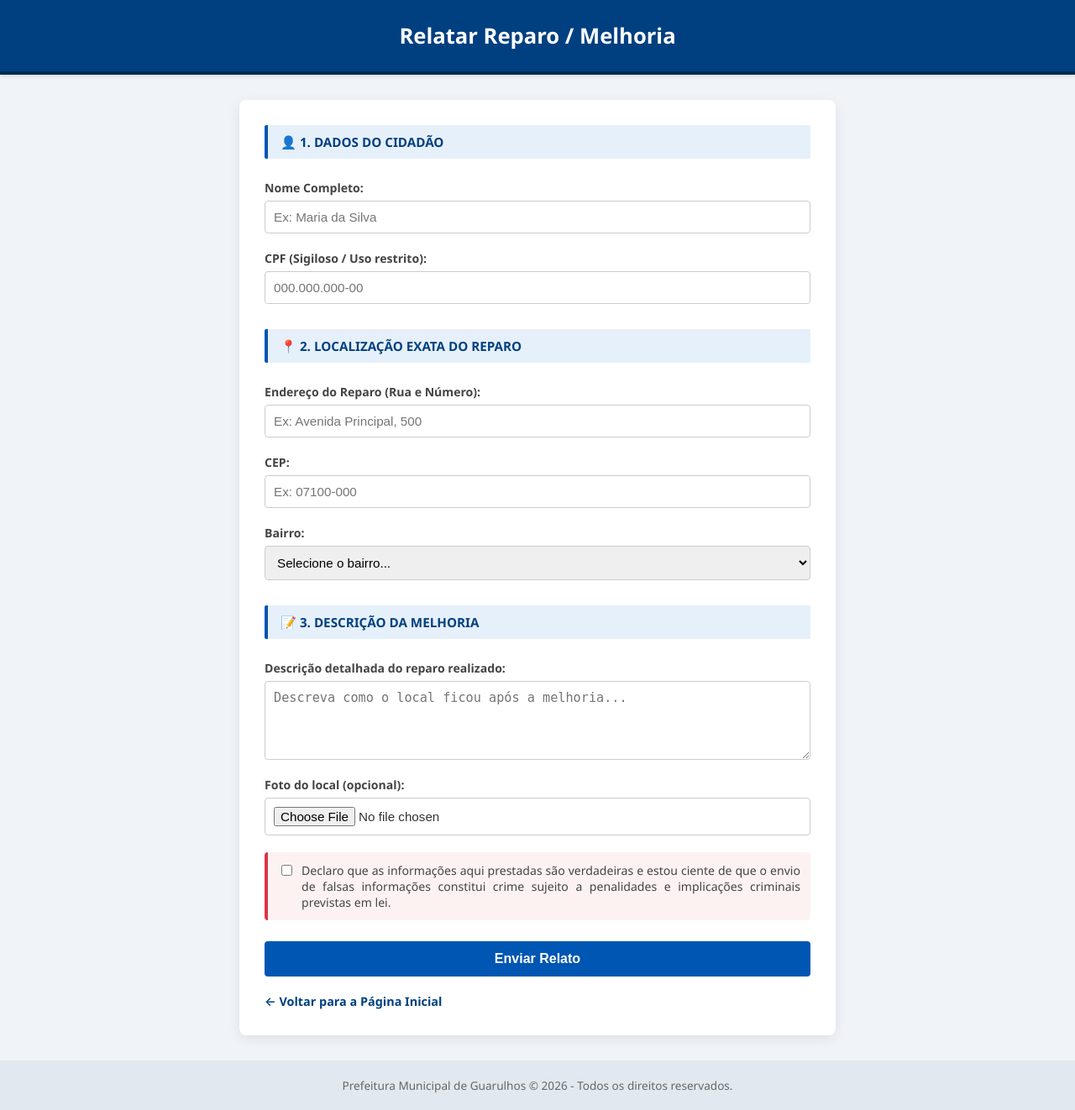
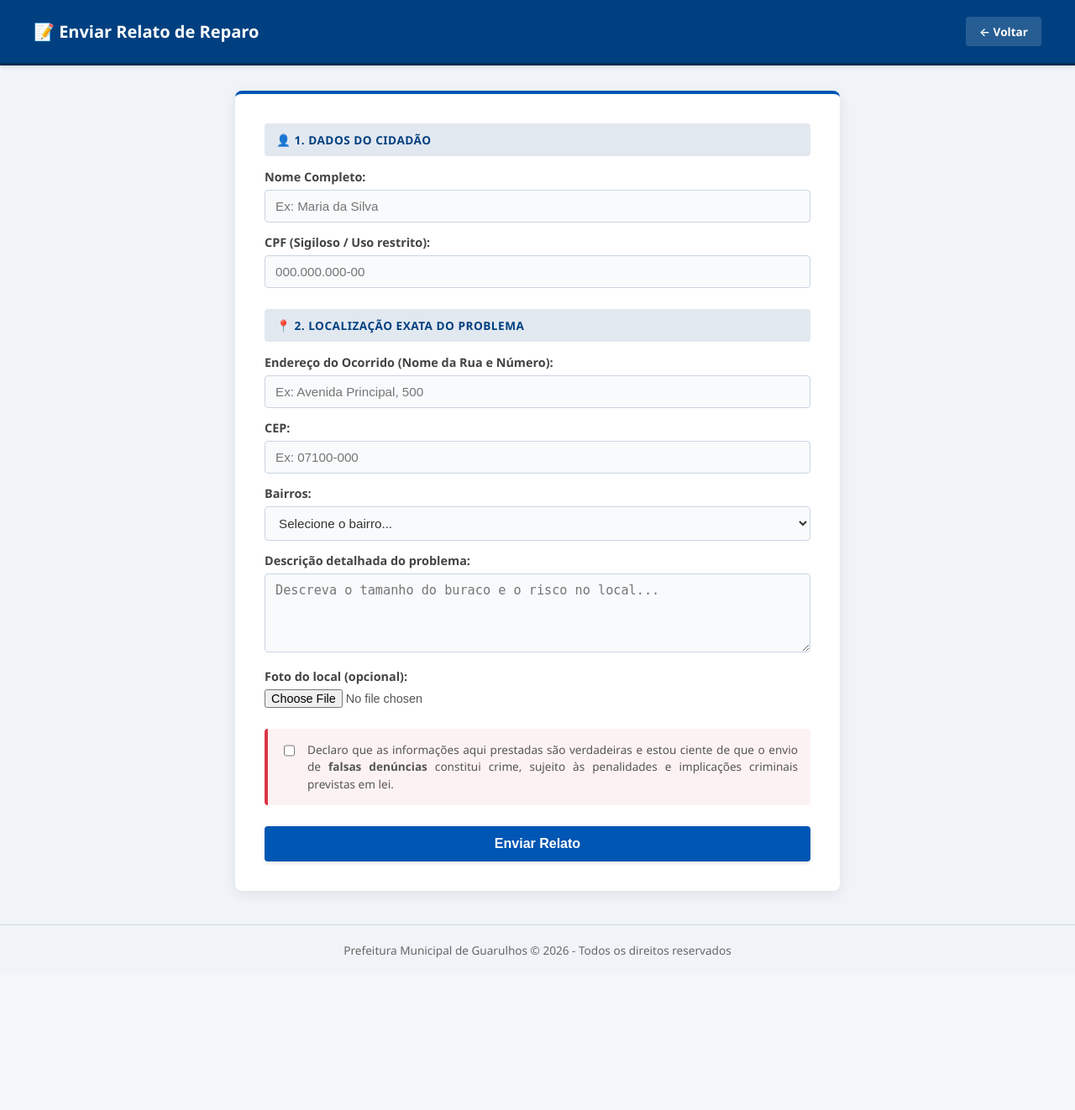
Before and after one commit to BiancaJamas/sistema-buraco-zero1, a Flask app: page /reparo in a window 1280 px wide. Shown: the whole page at 84% size. After the commit the page ends 1141 px from the top, so only its background shows below. Run offline with Flask 3, Linux system fonts and the light colour scheme.

Commit message:
Novas melhorias no Buraco Zero

```diff
--- a/templates/painel.html
+++ b/templates/painel.html
@@ -100,6 +100,11 @@
         </div>
     </div>
 
+    <!-- Rodapé adicionado -->
+    <footer style="text-align: center; padding: 20px; color: #666; font-size: 0.85rem; border-top: 1px solid #cbd5e1; margin-top: 40px;">
+        Prefeitura Municipal de Guarulhos &copy; 2026 - Todos os direitos reservados
+    </footer>
+
     <script src="https://unpkg.com/leaflet@1.9.4/dist/leaflet.js"></script>
     <script>
         var mapa = L.map('mapa-ocorrencias').setView([-23.4628, -46.5333], 12);
--- a/templates/reparo.html
+++ b/templates/reparo.html
@@ -3,150 +3,129 @@
 <head>
     <meta charset="UTF-8">
     <meta name="viewport" content="width=device-width, initial-scale=1.0">
-    <title>Buraco Zero - Relatar Reparo</title>
+    <title>Buraco Zero - Novo Relato</title>
     <style>
         :root { --primary: #004080; --primary-dark: #002b55; --accent: #0056b3; --bg: #f0f4f8; --card-bg: #ffffff; --text: #333333; }
-        body { font-family: 'Segoe UI', system-ui, -apple-system, sans-serif; background-color: var(--bg); margin: 0; color: var(--text); display: flex; flex-direction: column; min-height: 100vh; }
-        header { background: var(--primary); color: white; padding: 25px 20px; text-align: center; border-bottom: 4px solid #002b55; box-shadow: 0 2px 4px rgba(0,0,0,0.1); }
-        header h1 { margin: 0; font-size: 1.6rem; font-weight: 700; }
+        body { font-family: 'Segoe UI', system-ui, -apple-system, sans-serif; background-color: var(--bg); margin: 0; color: var(--text); }
+        header { background-color: var(--primary); color: white; padding: 20px 40px; display: flex; justify-content: space-between; align-items: center; border-bottom: 3px solid var(--primary-dark); box-shadow: 0 2px 4px rgba(0,0,0,0.1); }
+        header h1 { margin: 0; font-size: 1.25rem; font-weight: 600; }
+        .btn-voltar { background: rgba(255,255,255,0.15); color: white; padding: 8px 16px; text-decoration: none; border-radius: 4px; font-size: 0.85rem; font-weight: 600; transition: background 0.2s; }
+        .btn-voltar:hover { background: rgba(255,255,255,0.3); }
 
-        .container { max-width: 650px; margin: 30px auto; padding: 30px; background: var(--card-bg); border-radius: 8px; box-shadow: 0 4px 15px rgba(0,0,0,0.08); }
+        .container { max-width: 650px; margin: 30px auto; background: var(--card-bg); padding: 35px; border-radius: 8px; box-shadow: 0 4px 15px rgba(0,0,0,0.08); border-top: 4px solid var(--accent); }
 
-        form { display: flex; flex-direction: column; gap: 20px; text-align: left; }
+        .secao-titulo { display: flex; align-items: center; gap: 8px; background: #e2e8f0; padding: 10px 14px; margin-top: 25px; margin-bottom: 15px; font-size: 0.85rem; font-weight: 700; color: var(--primary); border-radius: 4px; text-transform: uppercase; letter-spacing: 0.5px; }
+        .secao-titulo:first-of-type { margin-top: 0; }
 
-        .secao-titulo {
-            background-color: #e6f0fa;
-            color: var(--primary);
-            padding: 10px 15px;
-            font-weight: 700;
-            font-size: 0.95rem;
-            border-left: 4px solid var(--accent);
-            border-radius: 2px;
-            margin-bottom: 5px;
-        }
+        label { display: block; margin-top: 14px; font-weight: 600; font-size: 0.9rem; color: #444444; }
+        input[type="text"], select, textarea { width: 100%; padding: 10px 12px; margin-top: 6px; border: 1px solid #cbd5e1; border-radius: 4px; box-sizing: border-box; font-size: 0.95rem; color: var(--text); background: #f8fafc; transition: border-color 0.2s; }
+        input[type="text"]:focus, select:focus, textarea:focus { outline: none; border-color: var(--accent); background: white; box-shadow: 0 0 0 2px rgba(0,86,179,0.15); }
 
-        .campo-grupo { display: flex; flex-direction: column; gap: 6px; }
+        input[type="file"] { margin-top: 6px; font-size: 0.9rem; color: #555555; }
 
-        label { font-weight: 600; font-size: 0.88rem; color: #444; }
+        #campo-outro-bairro { display: none; margin-top: 10px; animation: fadeIn 0.3s ease; }
+        @keyframes fadeIn { from { opacity: 0; transform: translateY(-4px); } to { opacity: 1; transform: translateY(0); } }
 
-        input[type="text"], select, textarea, input[type="file"] { width: 100%; padding: 10px; border: 1px solid #ccc; border-radius: 4px; font-size: 0.95rem; box-sizing: border-box; }
+        /* Caixa de aviso com destaque vermelho */
+        .termo-box { background: #fdf2f2; border-left: 4px solid #dc3545; padding: 15px; border-radius: 4px; margin-top: 25px; display: flex; align-items: flex-start; gap: 12px; }
+        .termo-box input[type="checkbox"] { width: 18px; height: 18px; margin-top: 2px; accent-color: var(--accent); cursor: pointer; }
+        .termo-box label { margin-top: 0; font-size: 0.85rem; font-weight: normal; color: #555555; line-height: 1.5; cursor: pointer; text-align: justify; }
 
-        input[type="text"]:focus, select:focus, textarea:focus { border-color: var(--accent); outline: none; box-shadow: 0 0 5px rgba(0,86,179,0.3); }
-
-        /* Caixa de aviso com borda e fundo vermelhos */
-        .aviso-legal { background-color: #fdf2f2; border-left: 4px solid #dc3545; padding: 12px; font-size: 0.82rem; color: #555; text-align: justify; border-radius: 4px; }
-        .aviso-legal label { display: flex; align-items: flex-start; gap: 8px; cursor: pointer; font-weight: normal; }
-
-        .btn-enviar { background: var(--accent); color: white; padding: 12px; border: none; border-radius: 4px; font-weight: 600; font-size: 1rem; cursor: pointer; transition: background 0.2s; margin-top: 5px; }
-        .btn-enviar:hover { background: var(--primary-dark); }
-
-        .voltar { display: inline-block; margin-top: 20px; color: var(--primary); text-decoration: none; font-weight: 600; font-size: 0.9rem; }
-        .voltar:hover { text-decoration: underline; }
-
-        footer { margin-top: auto; text-align: center; padding: 20px; color: #666666; font-size: 0.85rem; background: #e2e8f0; }
+        button[type="submit"] { background: var(--accent); color: white; border: none; padding: 12px; margin-top: 25px; width: 100%; border-radius: 4px; font-size: 1rem; font-weight: 600; cursor: pointer; transition: background 0.2s; box-shadow: 0 2px 5px rgba(0,0,0,0.1); }
+        button[type="submit"]:hover { background: var(--primary-dark); }
     </style>
 </head>
 <body>
     <header>
-        <h1>Relatar Reparo / Melhoria</h1>
+        <h1>📝 Enviar Relato de Reparo</h1>
+        <a href="/" class="btn-voltar" aria-label="Voltar para a página principal">← Voltar</a>
     </header>
+    <div class="container">
+        <form action="/denuncia" method="POST" enctype="multipart/form-data">
 
-    <div class="container">
-        <form action="{{ url_for('reparo') }}" method="POST" enctype="multipart/form-data">
+            <div class="secao-titulo" aria-hidden="true">👤 1. Dados do Cidadão</div>
 
-            <!-- SEÇÃO 1: DADOS DO CIDADÃO -->
-            <div class="secao-titulo">👤 1. DADOS DO CIDADÃO</div>
+            <label for="nome">Nome Completo:</label>
+            <input type="text" id="nome" name="nome" required placeholder="Ex: Maria da Silva" aria-label="Nome Completo">
 
-            <div class="campo-grupo">
-                <label for="nome">Nome Completo:</label>
-                <input type="text" id="nome" name="nome" required placeholder="Ex: Maria da Silva">
+            <label for="cpf">CPF (Sigiloso / Uso restrito):</label>
+            <input type="text" id="cpf" name="cpf" required placeholder="000.000.000-00" maxlength="14" aria-label="CPF, dado sigiloso e de uso restrito">
+
+            <div class="secao-titulo" aria-hidden="true">📍 2. Localização Exata do Problema</div>
+
+            <label for="localizacao">Endereço do Ocorrido (Nome da Rua e Número):</label>
+            <input type="text" id="localizacao" name="localizacao" required placeholder="Ex: Avenida Principal, 500" aria-label="Endereço do Ocorrido, Nome da Rua e Número" onchange="buscarCoordenadasGPS()">
+
+            <label for="input-cep">CEP:</label>
+            <input type="text" id="input-cep" name="cep" placeholder="Ex: 07100-000" maxlength="9" aria-label="Código de Endereçamento Postal, CEP">
+
+            <label for="select-bairro">Bairros:</label>
+            <select name="bairro" id="select-bairro" required onchange="verificarOutroBairro(this)" aria-label="Selecione o bairro">
+                <option value="">Selecione o bairro...</option>
+                <option value="Centro">Centro</option>
+                <option value="Gopoúva">Gopoúva</option>
+                <option value="Vila Augusta">Vila Augusta</option>
+                <option value="Vila Galvão">Vila Galvão</option>
+                <option value="Torres Tibagy">Torres Tibagy</option>
+                <option value="Macedo">Macedo</option>
+                <option value="Bela Vista">Bela Vista</option>
+                <option value="Bom Clima">Bom Clima</option>
+                <option value="Jardim Tranquilidade">Jardim Tranquilidade</option>
+                <option value="Vila Fátima">Vila Fátima</option>
+                <option value="Pimentas">Pimentas</option>
+                <option value="Jardim Bela Vista (Pimentas)">Jardim Bela Vista (Pimentas)</option>
+                <option value="Parque Jurema">Parque Jurema</option>
+                <option value="Parque Alvorada">Parque Alvorada</option>
+                <option value="Vila Paraíso">Vila Paraíso</option>
+                <option value="Cumbica">Cumbica</option>
+                <option value="Cidade Industrial Satélite">Cidade Industrial Satélite</option>
+                <option value="Vila Nova Cumbica">Vila Nova Cumbica</option>
+                <option value="Parque Uirapuru">Parque Uirapuru</option>
+                <option value="Bonsucesso">Bonsucesso</option>
+                <option value="Água Chata">Água Chata</option>
+                <option value="Scaffid">Scaffid</option>
+                <option value="Taboão">Taboão</option>
+                <option value="Vila Rio de Janeiro">Vila Rio de Janeiro</option>
+                <option value="Morros">Morros</option>
+                <option value="Fortaleza">Fortaleza</option>
+                <option value="São João">São João</option>
+                <option value="Inocoop">Inocoop</option>
+                <option value="Cabuçu">Cabuçu</option>
+                <option value="Monte Carmelo">Monte Carmelo</option>
+                <option value="Palmital">Palmital</option>
+                <option value="Outro Bairro">Outro Bairro (Digitar manualmente)</option>
+            </select>
+
+            <div id="campo-outro-bairro">
+                <label for="input-outro-bairro" style="color: var(--accent);">Qual é o nome do bairro?</label>
+                <input type="text" id="input-outro-bairro" name="outro_bairro" placeholder="Digite o nome do bairro aqui" aria-label="Digite o nome do outro bairro manualmente" onchange="buscarCoordenadasGPS()">
             </div>
 
-            <div class="campo-grupo">
-                <label for="cpf">CPF (Sigiloso / Uso restrito):</label>
-                <input type="text" id="cpf" name="cpf" required placeholder="000.000.000-00" maxlength="14">
-            </div>
+            <label for="descricao">Descrição detalhada do problema:</label>
+            <textarea id="descricao" name="descricao" rows="4" required placeholder="Descreva o tamanho do buraco e o risco no local..." aria-label="Descrição detalhada do problema"></textarea>
 
-            <!-- SEÇÃO 2: LOCALIZAÇÃO DO REPARO -->
-            <div class="secao-titulo" style="margin-top: 10px;">📍 2. LOCALIZAÇÃO EXATA DO REPARO</div>
+            <label for="foto">Foto do local (opcional):</label>
+            <input type="file" id="foto" name="foto" accept="image/*" aria-label="Enviar Foto do local, opcional">
 
-            <!-- Endereço da rua e número primeiro -->
-            <div class="campo-grupo">
-                <label for="localizacao">Endereço do Reparo (Rua e Número):</label>
-                <input type="text" id="localizacao" name="localizacao" required placeholder="Ex: Avenida Principal, 500">
-            </div>
-
-            <!-- CEP embaixo para preenchimento manual -->
-            <div class="campo-grupo">
-                <label for="cep">CEP:</label>
-                <input type="text" id="cep" name="cep" required placeholder="Ex: 07100-000" maxlength="9">
-            </div>
-
-            <div class="campo-grupo">
-                <label for="bairro">Bairro:</label>
-                <select id="bairro-select" name="bairro_select" required onchange="verificarOutroBairro(this)">
-                    <option value="">Selecione o bairro...</option>
-                    <option value="Cabuçu">Cabuçu</option>
-                    <option value="Cecap">Cecap</option>
-                    <option value="Centro">Centro</option>
-                    <option value="Cocaia">Cocaia</option>
-                    <option value="Bonsucesso">Bonsucesso</option>
-                    <option value="Cumbica">Cumbica</option>
-                    <option value="Gopoúva">Gopoúva</option>
-                    <option value="Inocoop">Inocoop</option>
-                    <option value="Itapegica">Itapegica</option>
-                    <option value="Jardim Presidente Dutra">Jardim Presidente Dutra</option>
-                    <option value="Jardim Tranquilidade">Jardim Tranquilidade</option>
-                    <option value="Maia">Maia</option>
-                    <option value="Paraventi">Paraventi</option>
-                    <option value="Pimentas">Pimentas</option>
-                    <option value="Ponte Grande">Ponte Grande</option>
-                    <option value="Taboão">Taboão</option>
-                    <option value="Torres Tibagy">Torres Tibagy</option>
-                    <option value="Vila Augusta">Vila Augusta</option>
-                    <option value="Vila Endres">Vila Endres</option>
-                    <option value="Vila Galvão">Vila Galvão</option>
-                    <option value="Outro">Outro (Digitar manualmente)</option>
-                </select>
-
-                <!-- Campo de texto que aparece caso selecione "Outro" -->
-                <input type="text" id="bairro-manual" name="bairro" placeholder="Digite o nome do bairro" style="display: none; margin-top: 8px;">
-            </div>
-
-            <!-- SEÇÃO 3: DESCRIÇÃO DO REPARO -->
-            <div class="secao-titulo" style="margin-top: 10px;">📝 3. DESCRIÇÃO DA MELHORIA</div>
-
-            <div class="campo-grupo">
-                <label for="descricao">Descrição detalhada do reparo realizado:</label>
-                <textarea id="descricao" name="descricao" rows="4" required placeholder="Descreva como o local ficou após a melhoria..."></textarea>
-            </div>
-
-            <div class="campo-grupo">
-                <label for="foto">Foto do local (opcional):</label>
-                <input type="file" id="foto" name="foto" accept="image/*">
-            </div>
-
-            <!-- Caixa de verificação do aviso legal (com destaque vermelho) -->
-            <div class="aviso-legal">
-                <label>
-                    <input type="checkbox" required style="margin-top: 3px;">
-                    <span>Declaro que as informações aqui prestadas são verdadeiras e estou ciente de que o envio de falsas informações constitui crime sujeito a penalidades e implicações criminais previstas em lei.</span>
+            <div class="termo-box">
+                <input type="checkbox" id="aceite_termos" name="aceite_termos" required aria-label="Concordo com os termos de veracidade das informações">
+                <label for="aceite_termos">
+                    Declaro que as informações aqui prestadas são verdadeiras e estou ciente de que o envio de <strong>falsas denúncias</strong> constitui crime, sujeito às penalidades e implicações criminais previstas em lei.
                 </label>
             </div>
 
-            <!-- Botão limpo e direto -->
-            <button type="submit" class="btn-enviar">Enviar Relato</button>
+            <input type="hidden" id="input-latitude" name="latitude" value="-23.4628">
+            <input type="hidden" id="input-longitude" name="longitude" value="-46.5333">
+
+            <button type="submit">Enviar Relato</button>
         </form>
-
-        <a href="{{ url_for('index') }}" class="voltar">&larr; Voltar para a Página Inicial</a>
     </div>
 
-    <footer>
-        Prefeitura Municipal de Guarulhos &copy; 2026 - Todos os direitos reservados.
+    <footer style="text-align: center; padding: 20px; color: #666; font-size: 0.85rem; border-top: 1px solid #cbd5e1; margin-top: 40px;">
+        Prefeitura Municipal de Guarulhos &copy; 2026 - Todos os direitos reservados
     </footer>
 
     <script>
-        // Máscara automática para o CPF (000.000.000-00)
         document.getElementById('cpf').addEventListener('input', function (e) {
             let value = e.target.value.replace(/\D/g, "");
             if (value.length > 9) {
@@ -159,8 +138,7 @@
             e.target.value = value;
         });
 
-        // Máscara automática para o CEP (00000-000)
-        document.getElementById('cep').addEventListener('input', function (e) {
+        document.getElementById('input-cep').addEventListener('input', function (e) {
             let value = e.target.value.replace(/\D/g, "");
             if (value.length > 5) {
                 value = value.replace(/^(\d{5})(\d{1,3}).*/, "$1-$2");
@@ -168,18 +146,88 @@
             e.target.value = value;
         });
 
+        document.getElementById('input-cep').addEventListener('blur', function() {
+            let cep = this.value.replace(/\D/g, '');
+            if (cep.length === 8) {
+                fetch(`https://viacep.com.br/ws/${cep}/json/`)
+                    .then(response => response.json())
+                    .then(data => {
+                        if (!data.erro) {
+                            document.querySelector('input[name="localizacao"]').value = data.logradouro + ", ";
+                            let selectBairro = document.getElementById('select-bairro');
+                            if (selectBairro) {
+                                for (let i = 0; i < selectBairro.options.length; i++) {
+                                    if (selectBairro.options[i].text.toLowerCase() === data.bairro.toLowerCase()) {
+                                        selectBairro.selectedIndex = i;
+                                        break;
+                                    }
+                                }
+                            }
+                            buscarCoordenadasGPS();
+                        } else {
+                            alert("CEP não encontrado.");
+                        }
+                    })
+                    .catch(error => console.log('Erro ao buscar CEP:', error));
+            }
+        });
+
         function verificarOutroBairro(select) {
-            var inputManual = document.getElementById('bairro-manual');
-            if (select.value === 'Outro') {
-                inputManual.style.display = 'block';
-                inputManual.required = true;
-                select.removeAttribute('name');
-                inputManual.setAttribute('name', 'bairro');
+            var campoOutro = document.getElementById('campo-outro-bairro');
+            var inputOutro = document.getElementById('input-outro-bairro');
+
+            if (select.value === 'Outro Bairro') {
+                campoOutro.style.display = 'block';
+                inputOutro.required = true;
             } else {
-                inputManual.style.display = 'none';
-                inputManual.required = false;
-                inputManual.removeAttribute('name');
-                select.setAttribute('name', 'bairro');
+                campoOutro.style.display = 'none';
+                inputOutro.required = false;
+                inputOutro.value = '';
+            }
+            buscarCoordenadasGPS();
+        }
+
+        function buscarCoordenadasGPS() {
+            let ruaENumero = document.getElementById('localizacao').value.trim();
+            let selectBairro = document.getElementById('select-bairro').value;
+            let outroBairro = document.getElementById('input-outro-bairro').value.trim();
+            let bairro = (selectBairro === 'Outro Bairro') ? outroBairro : selectBairro;
+
+            if (ruaENumero.length > 3) {
+                let queryParams = new URLSearchParams({
+                    format: 'json',
+                    addressdetails: 1,
+                    limit: 1,
+                    city: 'Guarulhos',
+                    state: 'São Paulo',
+                    country: 'Brazil',
+                    street: ruaENumero,
+                    ...(bairro && bairro !== 'Selecione o bairro...' && { neighbourhood: bairro })
+                });
+
+                let url = `https://nominatim.openstreetmap.org/search?${queryParams.toString()}`;
+
+                fetch(url)
+                    .then(response => response.json())
+                    .then(data => {
+                        if (data && data.length > 0) {
+                            document.getElementById('input-latitude').value = data[0].lat;
+                            document.getElementById('input-longitude').value = data[0].lon;
+                        } else {
+                            let enderecoLivre = `${ruaENumero}, ${bairro ? bairro + ',' : ''} Guarulhos, SP, Brasil`;
+                            let urlLivre = `https://nominatim.openstreetmap.org/search?format=json&limit=1&q=${encodeURIComponent(enderecoLivre)}`;
+
+                            fetch(urlLivre)
+                                .then(res => res.json())
+                                .then(dadosLivre => {
+                                    if (dadosLivre && dadosLivre.length > 0) {
+                                        document.getElementById('input-latitude').value = dadosLivre[0].lat;
+                                        document.getElementById('input-longitude').value = dadosLivre[0].lon;
+                                    }
+                                });
+                        }
+                    })
+                    .catch(error => console.log('Erro ao geocodificar o endereço:', error));
             }
         }
     </script>
```
Also changed, not shown: templates/denuncia.html (+5 -5 lines).
